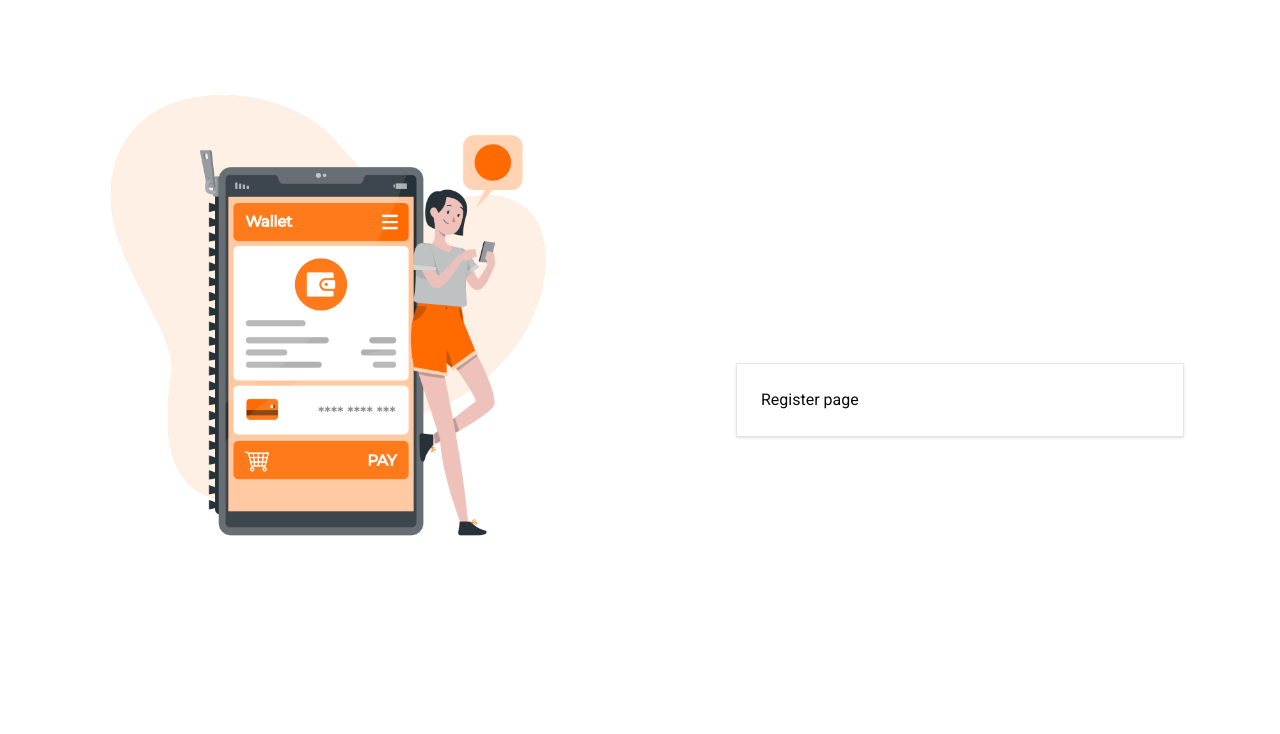
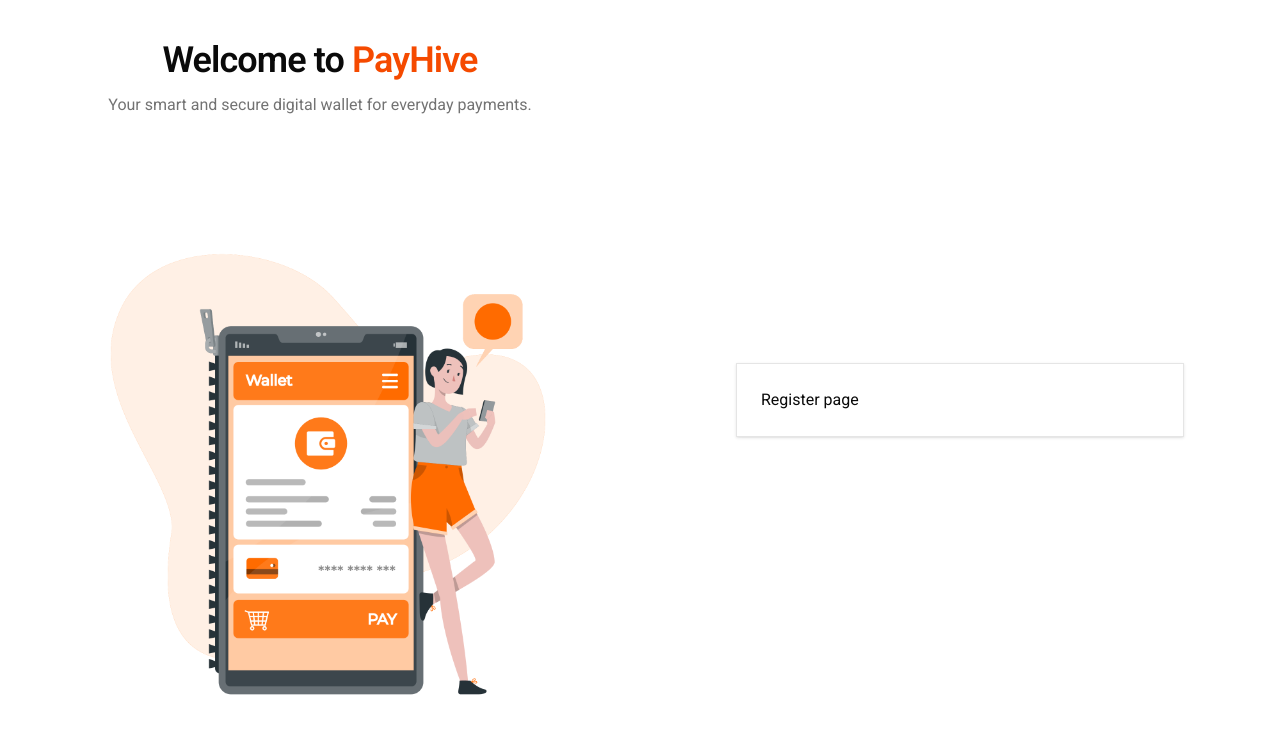
Before and after one commit to Aryanshah010/payhive-web-application, a Next.js app: page /register in a window 1280 px wide. Shown: the top 734 px of the page. Built offline with nearby package versions, Linux system fonts and the light colour scheme.

Commit message:
designed layout for authentication

```diff
--- a/app/(auth)/layout.tsx
+++ b/app/(auth)/layout.tsx
@@ -2,20 +2,33 @@ import Image from "next/image";
 
 export default function Layout({ children }: { children: React.ReactNode }) {
   return (
-    <section className="h-screen">
-      <div className="h-full w-full grid md:grid-cols-2 md:gap-0">
-        <div className="relative hidden md:block max-h-4/5 overflow-hidden">
-          <Image
-            src="/auth-illustration.png"
-            alt="Welcome illustration"
-            fill
-            priority
-            className="object-cover"
-          />
+    <section className="min-h-screen">
+      <div className="grid min-h-screen md:grid-cols-2">
+
+        <div className="hidden md:flex flex-col">
+          <header className="py-4 px-2 md:py-6 lg:py-10 text-center shrink-0 ">
+            <h2 className="text-2xl sm:text-3xl lg:text-4xl font-semibold tracking-tight text-foreground">
+              Welcome to <span className="text-primary">PayHive</span>
+            </h2>
+
+            <p className="mt-2 sm:mt-3 text-sm  sm:text-base leading-relaxed  text-muted-foreground">
+              Your smart and secure digital wallet for everyday payments.
+            </p>
+          </header>
+
+          <div className="relative flex-1  overflow-hidden">
+            <Image
+              src="/auth-illustration.png"
+              alt="Welcome illustration"
+              fill
+              className="object-contain"
+            />
+          </div>
         </div>
 
-        <div className="flex h-full items-center justify-center px-4 md:px-10">
-          <div className="w-full max-w-md  border bg-background/80 supports-backdrop-filter:backdrop-blur p-6 shadow-sm">
+
+        <div className="flex items-center justify-center px-4 md:px-10">
+          <div className="w-full max-w-md border border-black/10 dark:border-white/10 bg-background/80 supports-backdrop-filter:backdrop-blur p-6 shadow-sm">
             {children}
           </div>
         </div>
```
